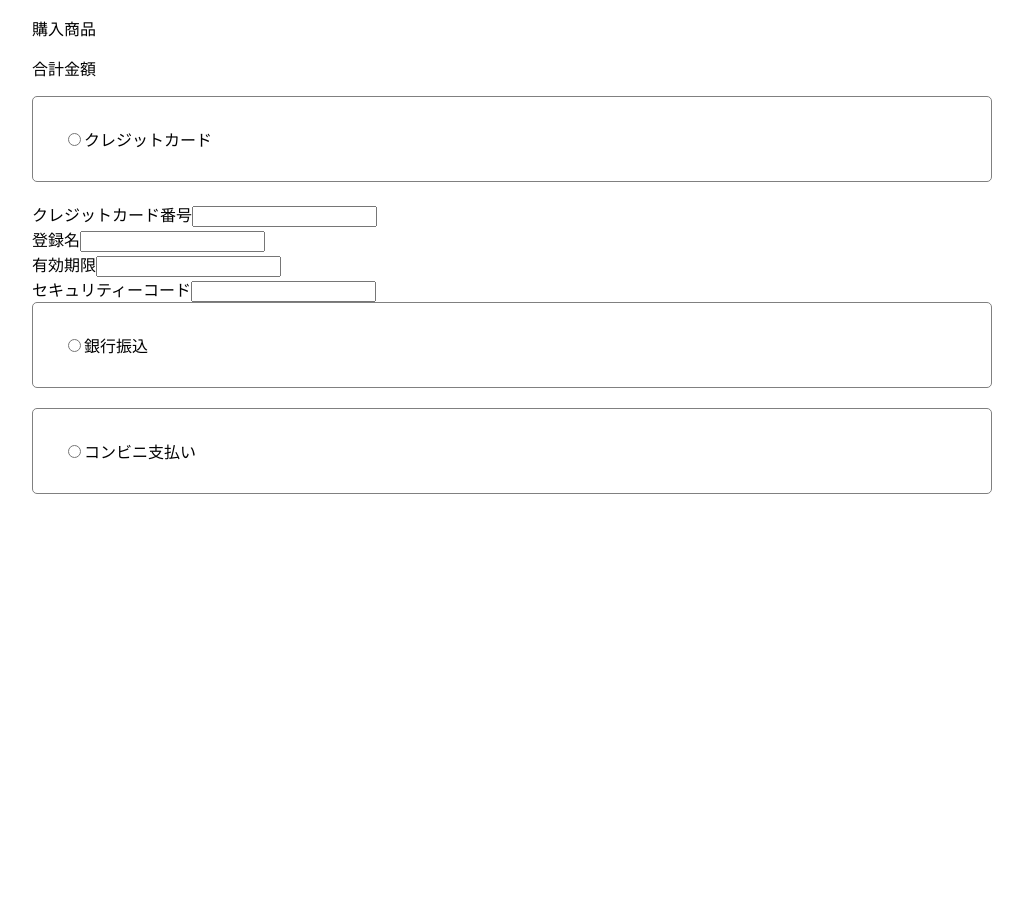
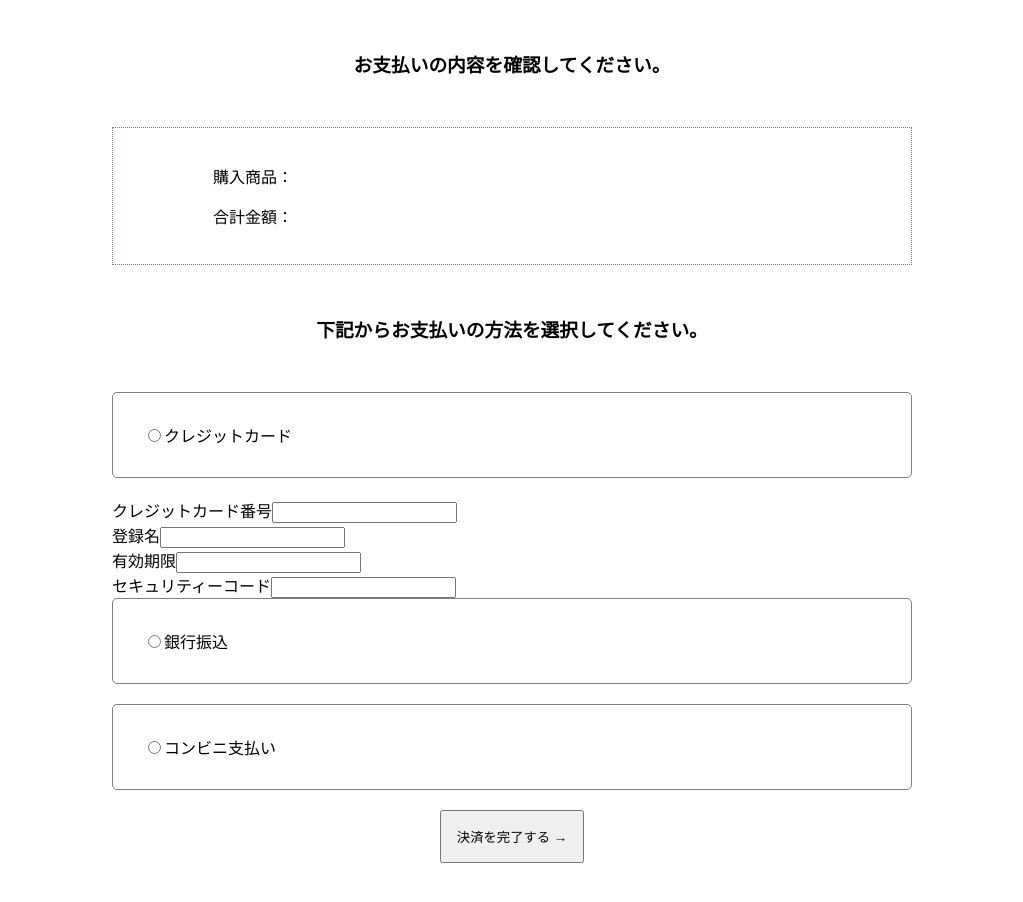
Before and after one commit to morikimiho/nextjs-okapiatour, a Next.js app: page /pay in a window 1280 px wide. Shown: the top 902 px of the page, without its empty margins (128-1151 px from the left). Before the commit the page ends 800 px from the top, so only its background shows below. Built offline with nearby package versions, Linux system fonts and the light colour scheme.

Commit message:
支払いページに変更を加えました。

```diff
--- a/pages/pay.tsx
+++ b/pages/pay.tsx
@@ -5,9 +5,11 @@ export default function Pay() {
         return (
             < >
                 <div className={styles.width}>
+                <h3 className={styles.title}>お支払いの内容を確認してください。</h3>
                     <div className={styles.total}>
                         <ConfirmTotal />
                     </div>
+                        <h3 className={styles.title}>下記からお支払いの方法を選択してください。</h3>
                     <div className={styles.input}>
                         <InputRange />
                     </div>
@@ -20,17 +22,18 @@ export default function Pay() {
 export function ConfirmTotal() {
     return (
         <div>
-            <p>購入商品</p>
-            <p>合計金額</p>
+            <p>購入商品：</p>
+            <p>合計金額：</p>
         </div>
     )
 }
 
  export function InputRange() {
     return (
+        <>
             <form>
                 <div className={styles.radio}>
-                <input type="radio" id='01'/>クレジットカード
+                    <input type="radio" id='01' name='pay'/>クレジットカード
                 </div>
                 <br />
                 クレジットカード番号
@@ -46,13 +49,17 @@ export function ConfirmTotal() {
                 <input type="text" />
                     <br />
                     <div className={styles.radio}>
-                    <input type="radio" id='02'/>銀行振込
+                        <input type="radio" id='02' name='pay'/>銀行振込
                     </div>
                     <br />
                     <div className={styles.radio}>
-                    <input type="radio" id='03'/>コンビニ支払い
+                        <input type="radio" id='03' name='pay'/>コンビニ支払い
                     </div>
 
             </form>
+            <button type='button' className={styles.button}>
+                <a href="#">決済を完了する →</a>
+            </button>
+        </>
     );
 }
--- a/pages/trip/index.tsx
+++ b/pages/trip/index.tsx
@@ -1,5 +1,6 @@
 import Head from "next/head";
 import Image from "next/image";
+import styles from "..styles/toppage.module.css"
 
 export default function Home () {
     return (
@@ -7,8 +8,8 @@ export default function Home () {
             <Head>
                 <title>trip</title>
             </Head>
-            <div className='topimage'>
-                <Image src='/images/topimage.jpg' alt='絶景の画像' width={1500} height={750}/>
+            <div className={styles.top}>
+                {/* <Image src='/images/topimage.jpg' alt='絶景の画像' width={1500} height={750}/> */}
             </div>
       </>
     );
--- a/styles/pay.module.css
+++ b/styles/pay.module.css
@@ -1,7 +1,19 @@
+
+.title {
+    text-align: center;
+    margin: 50px auto;
+}
+
 .width {
-    max-width: 960px;
+    max-width: 800px;
     justify-content: center;
-    margin: 0 auto;
+    margin: 50px auto;
+}
+
+.total {
+    border: 1px slategray dotted;
+    padding: 20px 100px;
+    margin: 50px 0;
 }
 
 .radio {
@@ -9,3 +21,9 @@
     padding: 30px;
     border-radius: 5px;
 }
+
+.button {
+    padding: 15px;
+    display: flex;
+    margin: 20px auto;
+}
```
Also changed, not shown: styles/toppage.module.css (renamed from styles/toppage.css). Lines whose indentation alone changed are shown as unchanged.
